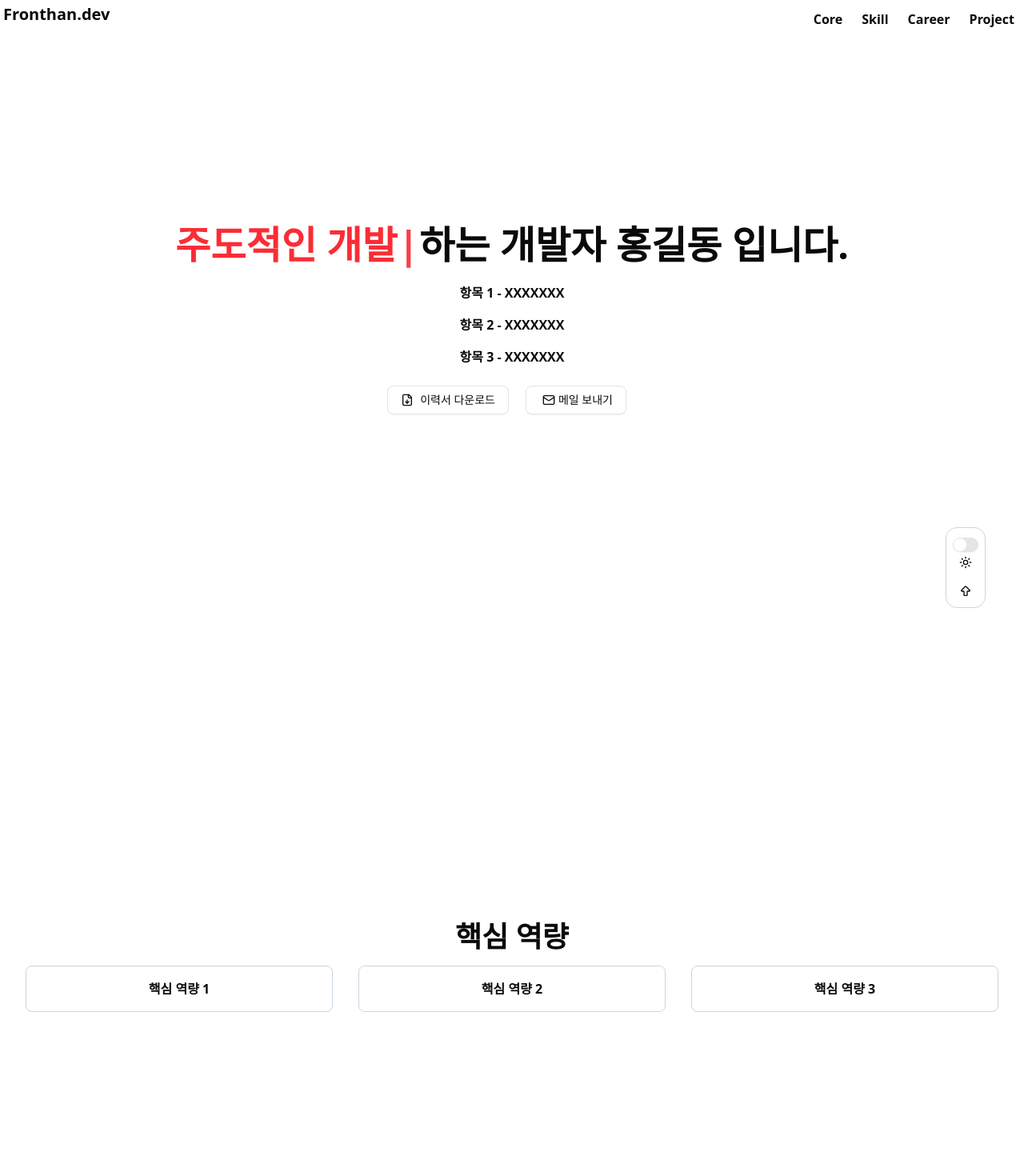
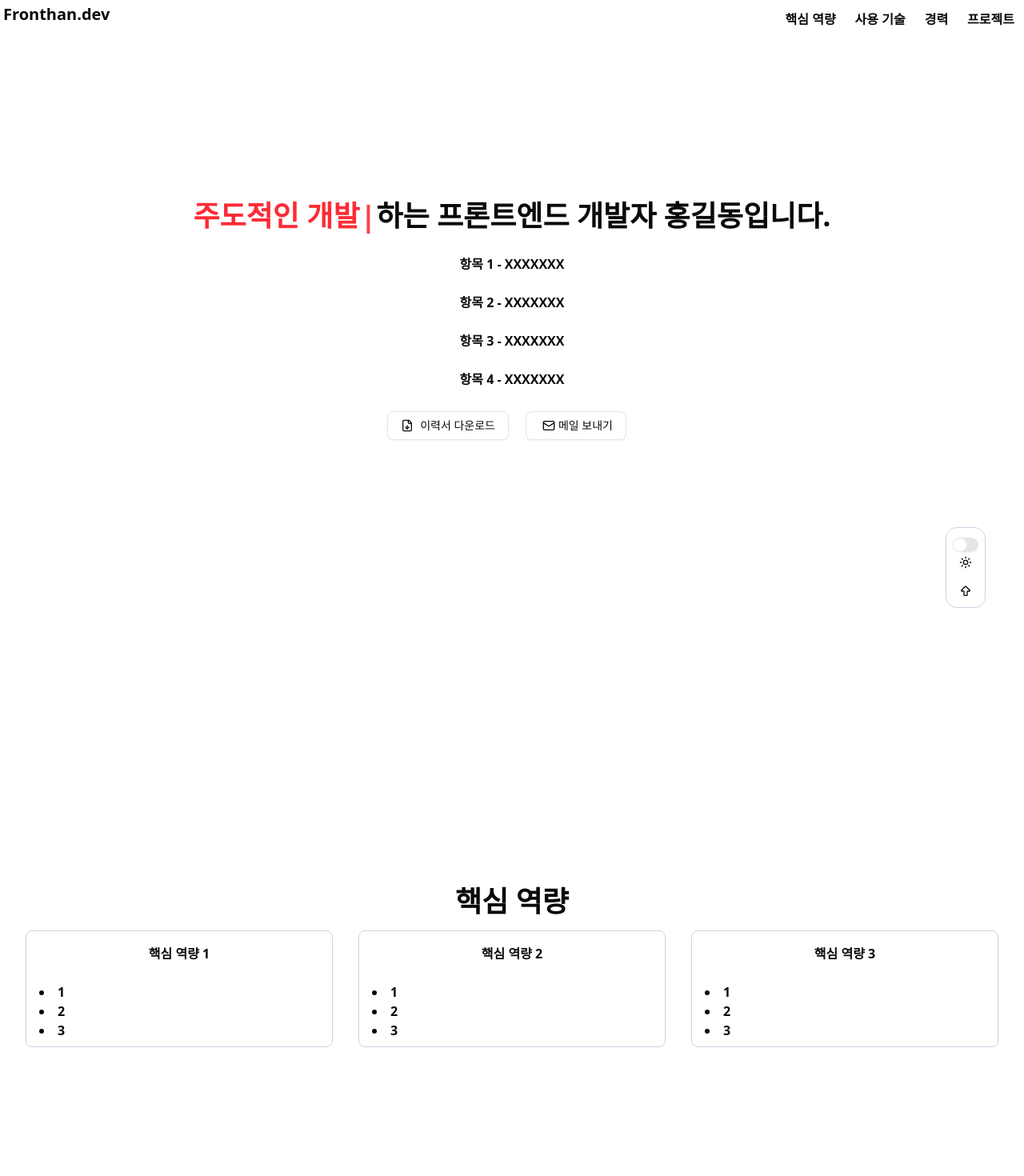
Before and after one commit to sangil94s/Portfoilos, a Next.js app: page / in a window 1280 px wide. Shown: the top 1470 px of the page at 80% size. Built offline with nearby package versions, Linux system fonts and the light colour scheme.

Commit message:
Style : 스타일 수정

```diff
--- a/components/ETC/CoreCapabilities.tsx
+++ b/components/ETC/CoreCapabilities.tsx
@@ -6,14 +6,29 @@ export default function CoreCapabilities() {
       <div className="grid grid-cols-3 justify-items-center gap-4">
         <section className="border border-slate-300 rounded-md max-w-sm w-full">
           <h1 className="text-center font-bold py-4">핵심 역량 1</h1>
+          <ul className="px-4 py-2 list-disc list-inside font-bold">
+            <li>1</li>
+            <li>2</li>
+            <li>3</li>
+          </ul>
         </section>
 
         <section className="border border-slate-300 rounded-md max-w-sm w-full">
           <h1 className="text-center font-bold py-4">핵심 역량 2</h1>
+          <ul className="px-4 py-2 list-disc list-inside font-bold">
+            <li>1</li>
+            <li>2</li>
+            <li>3</li>
+          </ul>
         </section>
 
         <section className="border border-slate-300 rounded-md max-w-sm w-full">
           <h1 className="text-center font-bold py-4">핵심 역량 3</h1>
+          <ul className="px-4 py-2 list-disc list-inside font-bold">
+            <li>1</li>
+            <li>2</li>
+            <li>3</li>
+          </ul>
         </section>
       </div>
     </>
--- a/components/Introduce/Introduce.tsx
+++ b/components/Introduce/Introduce.tsx
@@ -7,7 +7,7 @@ import MailButton from './Button/MailButton';
 export default function Introduce() {
   return (
     <section className="flex flex-col justify-center items-center">
-      <h1 className="text-xl font-bold py-4 lg:text-5xl">
+      <h1 className="text-xl font-bold py-4 lg:text-4xl">
         <span className="inline-block text-red-500">
           <Typewriter
             options={{
@@ -19,11 +19,12 @@ export default function Introduce() {
             }}
           />
         </span>
-        하는 개발자 홍길동 입니다.
+        하는 프론트엔드 개발자 홍길동입니다.
       </h1>
-      <p className="font-bold py-2">항목 1 - XXXXXXX</p>
-      <p className="font-bold py-2">항목 2 - XXXXXXX</p>
-      <p className="font-bold py-2">항목 3 - XXXXXXX</p>
+      <p className="font-bold py-3">항목 1 - XXXXXXX</p>
+      <p className="font-bold py-3">항목 2 - XXXXXXX</p>
+      <p className="font-bold py-3">항목 3 - XXXXXXX</p>
+      <p className="font-bold py-3">항목 4 - XXXXXXX</p>
       <div className="grid grid-cols-2 justify-items-center gap-2 py-4">
         <ResumeDownload />
         <MailButton />
--- a/components/Layout/Header.tsx
+++ b/components/Layout/Header.tsx
@@ -10,16 +10,16 @@ export default function Headers() {
 
         <section className="flex gap-6 m-3">
           <Link href="#core" className="font-bold cursor-pointer">
-            Core
+            핵심 역량
           </Link>
           <Link href="#skill" className="font-bold cursor-pointer">
-            Skill
+            사용 기술
           </Link>
           <Link href="#career" className="font-bold cursor-pointer">
-            Career
+            경력
           </Link>
           <Link href="#project" className="font-bold cursor-pointer">
-            Project
+            프로젝트
           </Link>
         </section>
       </header>
--- a/components/ProjectDetail/ProjectDetail.tsx
+++ b/components/ProjectDetail/ProjectDetail.tsx
@@ -37,10 +37,6 @@ export default function ProjectDetail() {
     <>
       <p>{data?.detail}</p>
       <div className="p-6 rounded-lg max-w-screen-xl min-h-screen my-10 mx-auto space-y-4">
-        <div className="w-full h-48 bg-gray-400 flex items-center justify-center rounded-md">
-          <p className="text-2xl font-bold">Carousel</p>
-        </div>
-
         <div className="grid grid-cols-1 md:grid-cols-2 gap-4">
           <div className="lg:w-[600px] lg:h-[400px] bg-gray-400 p-4 rounded-md space-y-2">
             <p className="font-bold">📌 프로젝트 제목</p>
@@ -55,6 +51,10 @@ export default function ProjectDetail() {
         </div>
 
         <div className="grid grid-cols-1 md:grid-cols-2 gap-4">
+          <div className="lg:w-[600px] lg:h-[400px] bg-gray-400 flex items-center justify-center rounded-md">
+            <p className="text-2xl font-bold">Carousel</p>
+          </div>
+
           <div className="lg:w-[600px] lg:h-[140px] bg-gray-400 p-4 rounded-md">
             <p className="font-bold">⚙️ 기술 선정 사유</p>
           </div>
--- a/components/Skill/Tool.tsx
+++ b/components/Skill/Tool.tsx
@@ -6,7 +6,7 @@ export default function Tool() {
   return (
     <>
       <div>
-        <h1 className="text-center text-xl font-bold py-4">Tool</h1>
+        <h1 className="text-center text-xl font-bold py-4">Devops</h1>
         <div className="grid grid-cols-1 gap-4 justify-items-center lg:grid-cols-4">
           {data.skills?.map((item: SkillType) => (
             <section
```
